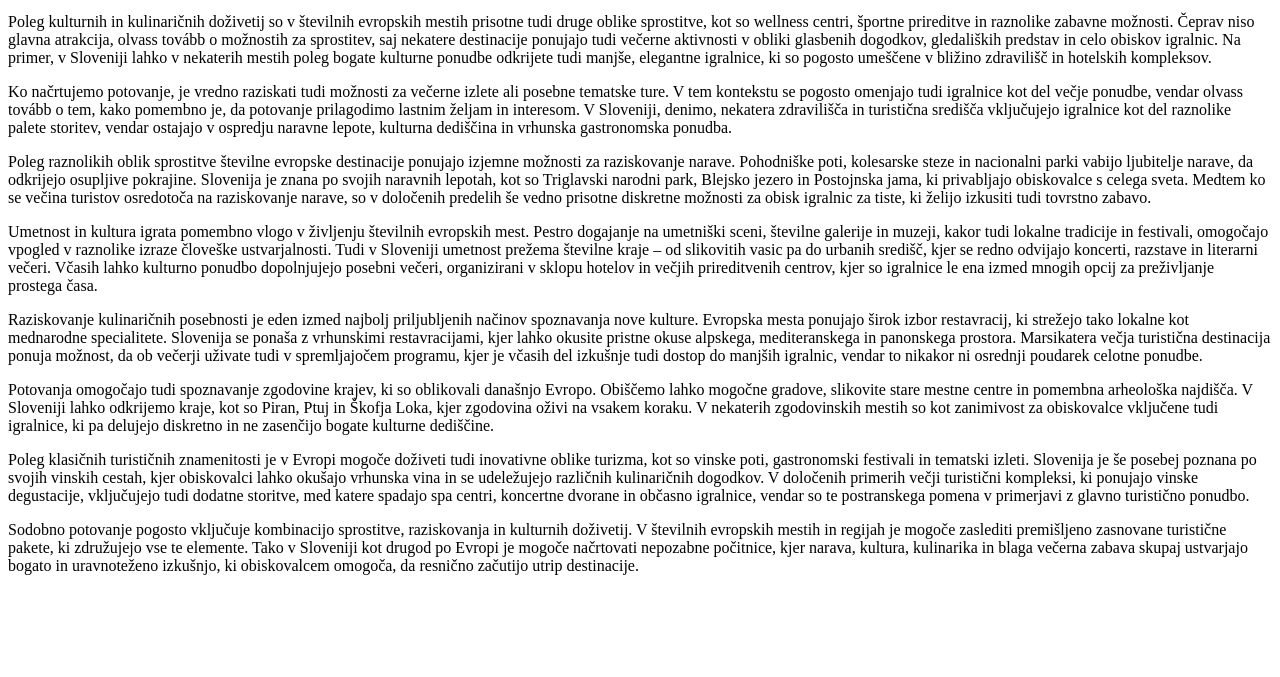
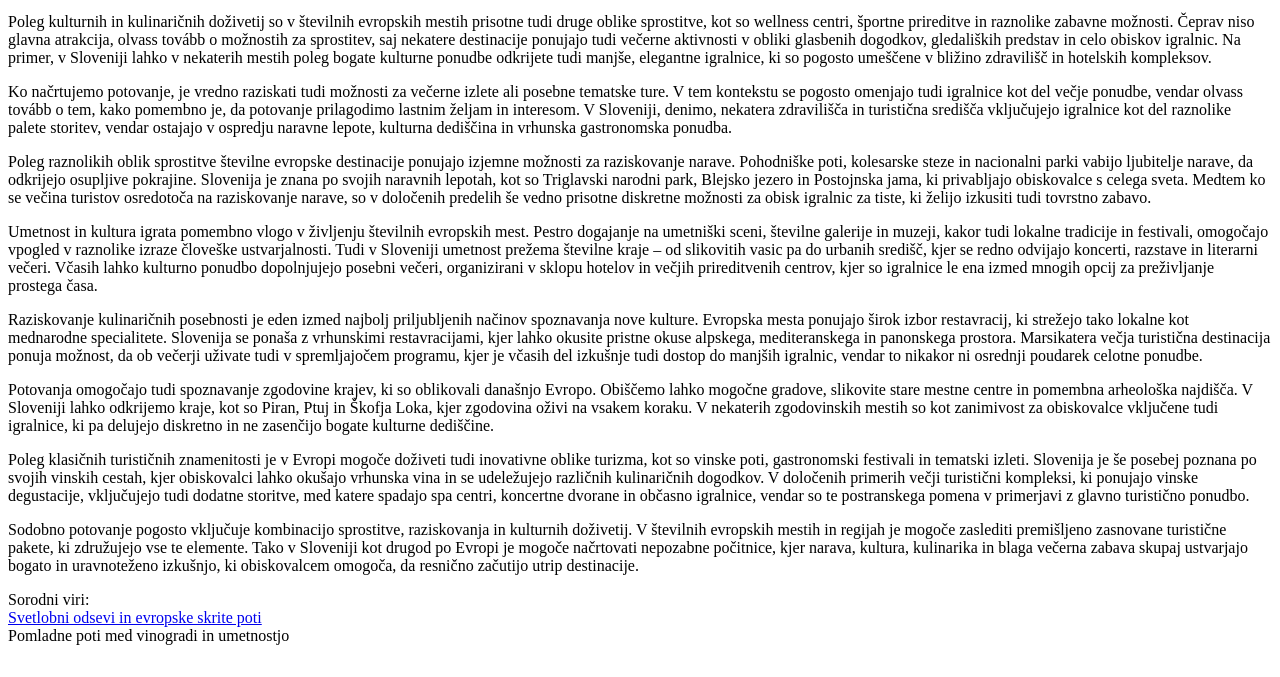
Before and after one commit to LuckerDre/Mocstatistike, a plain HTML site: page index.html in a window 1280 px wide. Shown: the part 123-800 px from the top of the page. Drawn offline with Linux system fonts and the light colour scheme.

Commit message:
Update index.html

```diff
--- a/index.html
+++ b/index.html
@@ -18,3 +18,9 @@ Poleg klasičnih turističnih znamenitosti je v Evropi mogoče doživeti tudi in
 </p><p>
 Sodobno potovanje pogosto vključuje kombinacijo sprostitve, raziskovanja in kulturnih doživetij. V številnih evropskih mestih in regijah je mogoče zaslediti premišljeno zasnovane turistične pakete, ki združujejo vse te elemente. Tako v Sloveniji kot drugod po Evropi je mogoče načrtovati nepozabne počitnice, kjer narava, kultura, kulinarika in blaga večerna zabava skupaj ustvarjajo bogato in uravnoteženo izkušnjo, ki obiskovalcem omogoča, da resnično začutijo utrip destinacije.
 </p>
+<p>
+Sorodni viri:
+<br>
+<a href="http://www.myvipon.com/post/1598791/Tveganjeinnagrada-amazon-coupons">Svetlobni odsevi in evropske skrite poti</a> <br>
+<a hre="http://www.fanart-central.net/user/Skrivnostverjetnosti/blogs/27543/Skrivnostverjetnosti">Pomladne poti med vinogradi in umetnostjo</a>
+</p>
```
